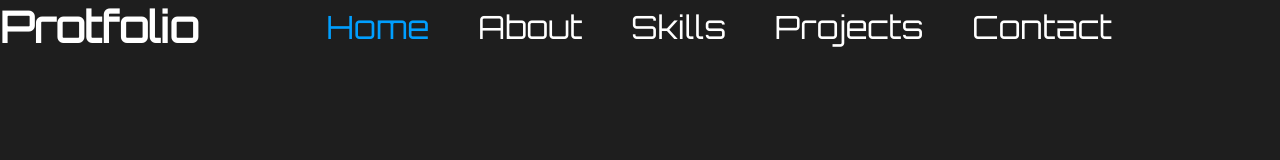
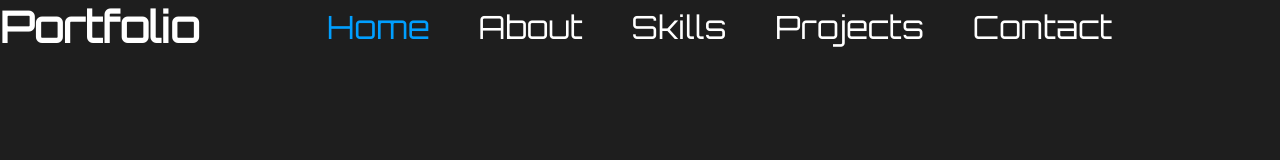
Before and after one commit to Tobias-Bodmer/PrivateProjects, a plain HTML site: page Portfolio/index.html in a window 1280 px wide. Shown: the top 160 px of the page. Drawn offline with nearby package versions, Linux system fonts and the light colour scheme.

Commit message:
Update index.html

```diff
--- a/Portfolio/index.html
+++ b/Portfolio/index.html
@@ -16,7 +16,7 @@
 <body>
     <header>
         <div>
-            Protfolio
+            Portfolio
         </div>
         <div id="navigation">
             <a href="#home">
```
